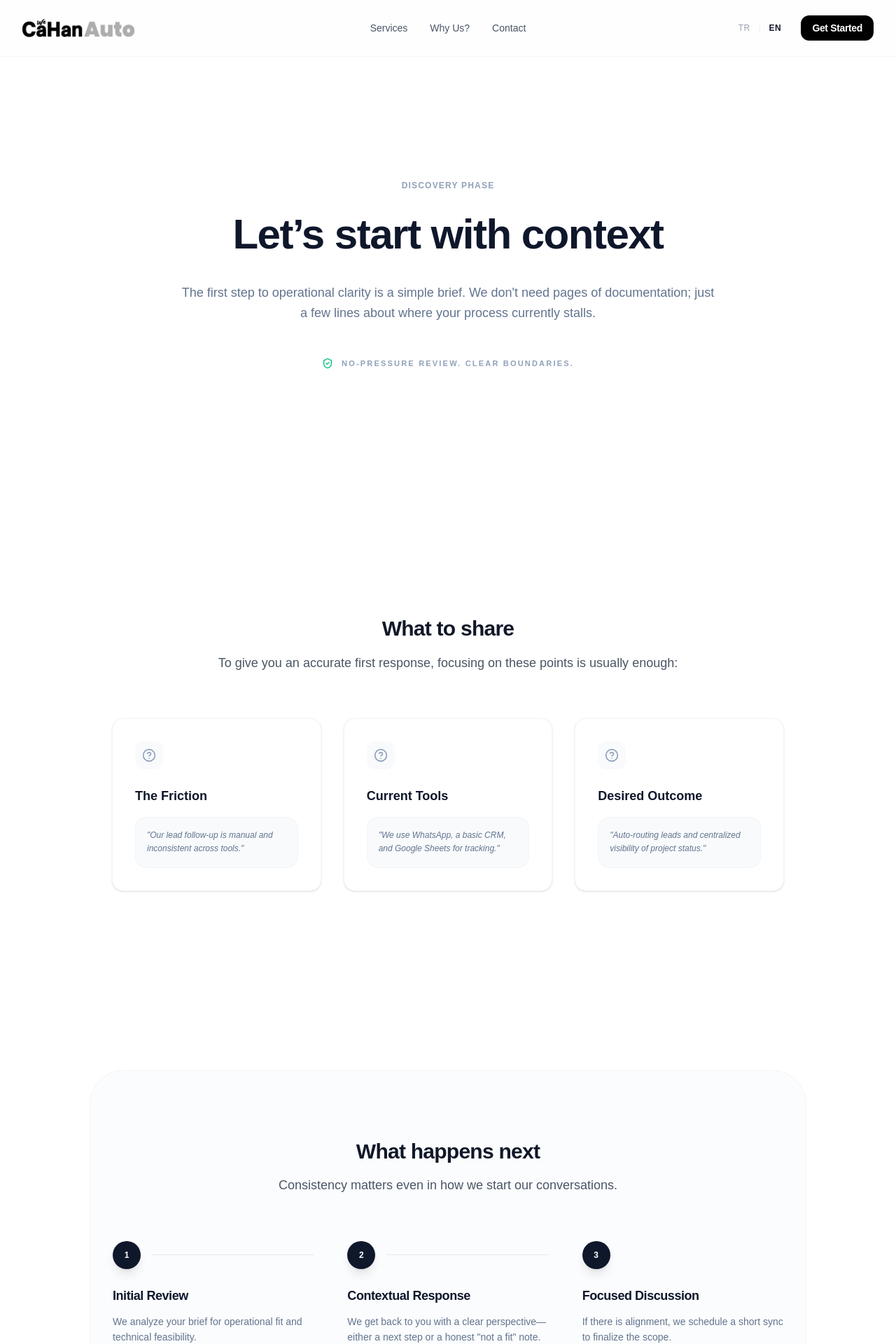
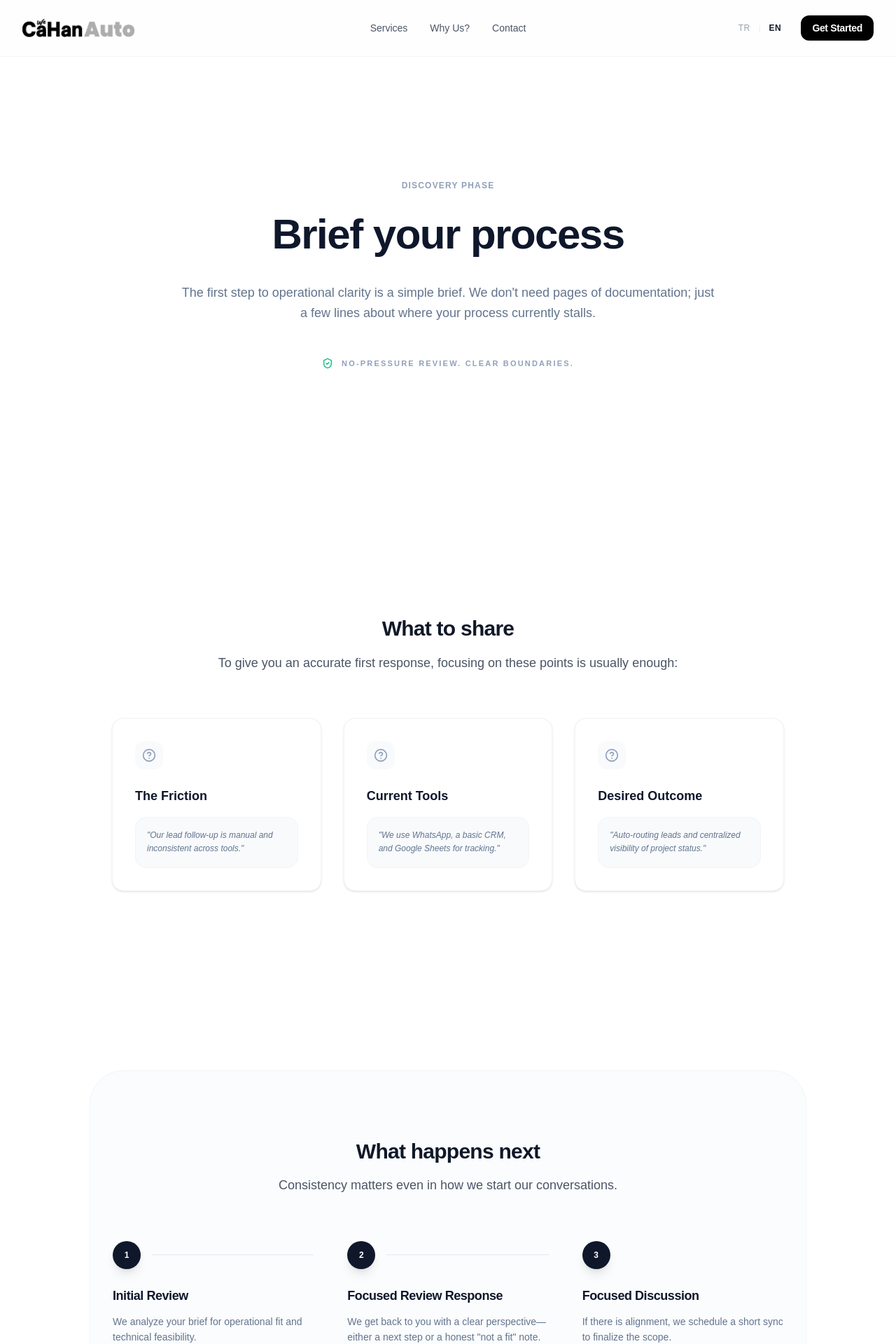
Before and after one commit to mfb46626fn-png/wecahan-auto, a Next.js app: page /contact in a window 1280 px wide. Shown: the top 1920 px of the page at 70% size. Built offline with nearby package versions, Linux system fonts and the light colour scheme; no server answers.

Commit message:
fix: refine english translations for contact page (context -> brief)

```diff
--- a/content/center/contact.ts
+++ b/content/center/contact.ts
@@ -95,7 +95,7 @@ export const centerContactBilingualContent: Record<CenterLocale, ContactContent>
         },
         hero: {
             eyebrow: 'Discovery phase',
-            title: 'Let’s start with context',
+            title: 'Brief your process',
             description: 'The first step to operational clarity is a simple brief. We don\'t need pages of documentation; just a few lines about where your process currently stalls.',
             trustPoint: 'No-pressure review. Clear boundaries.',
         },
@@ -126,7 +126,7 @@ export const centerContactBilingualContent: Record<CenterLocale, ContactContent>
                     description: 'We analyze your brief for operational fit and technical feasibility.',
                 },
                 {
-                    title: 'Contextual Response',
+                    title: 'Focused Review Response',
                     description: 'We get back to you with a clear perspective—either a next step or a honest "not a fit" note.',
                 },
                 {
@@ -169,7 +169,7 @@ export const centerContactBilingualContent: Record<CenterLocale, ContactContent>
             submitLabel: 'Send Brief',
             successState: {
                 title: 'Brief received',
-                description: 'We will review your context and get back to you shortly.',
+                description: 'We will review your brief and get back to you shortly.',
             },
             errorState: {
                 title: 'Something went wrong',
```
